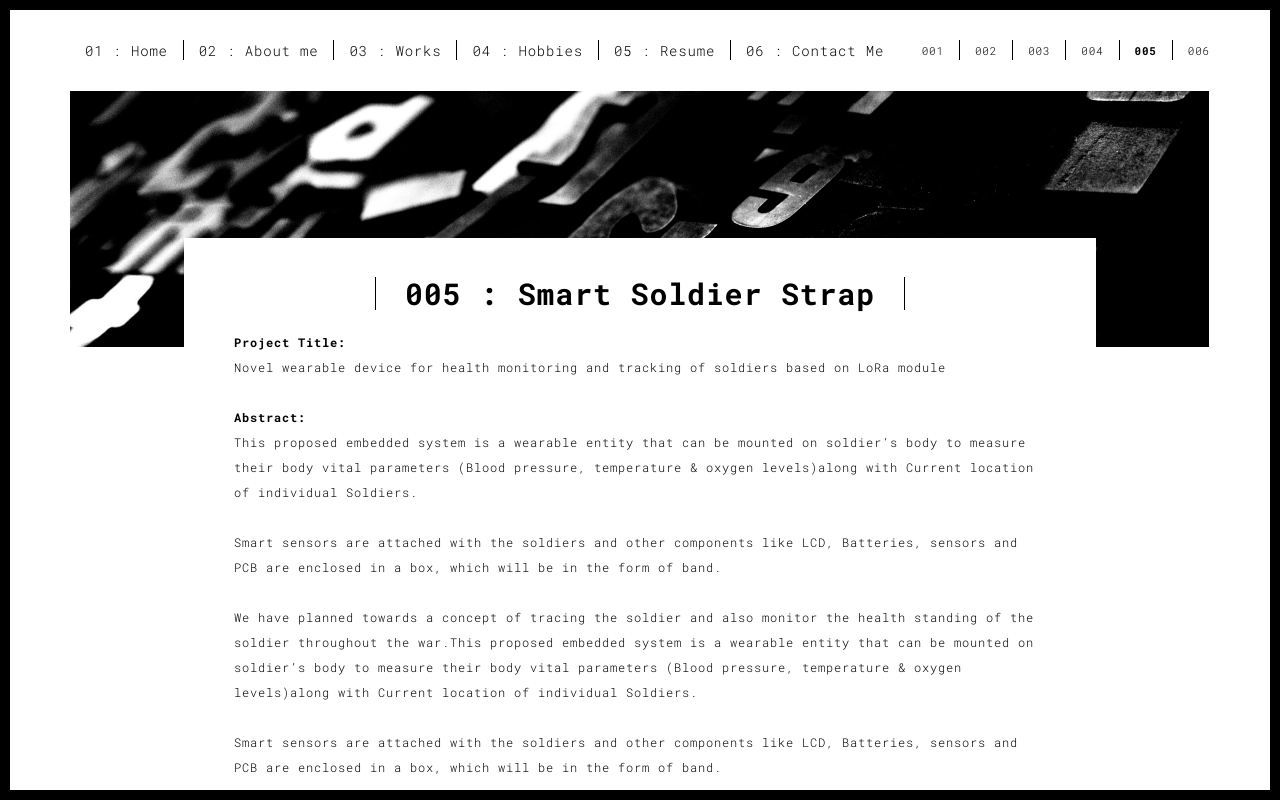
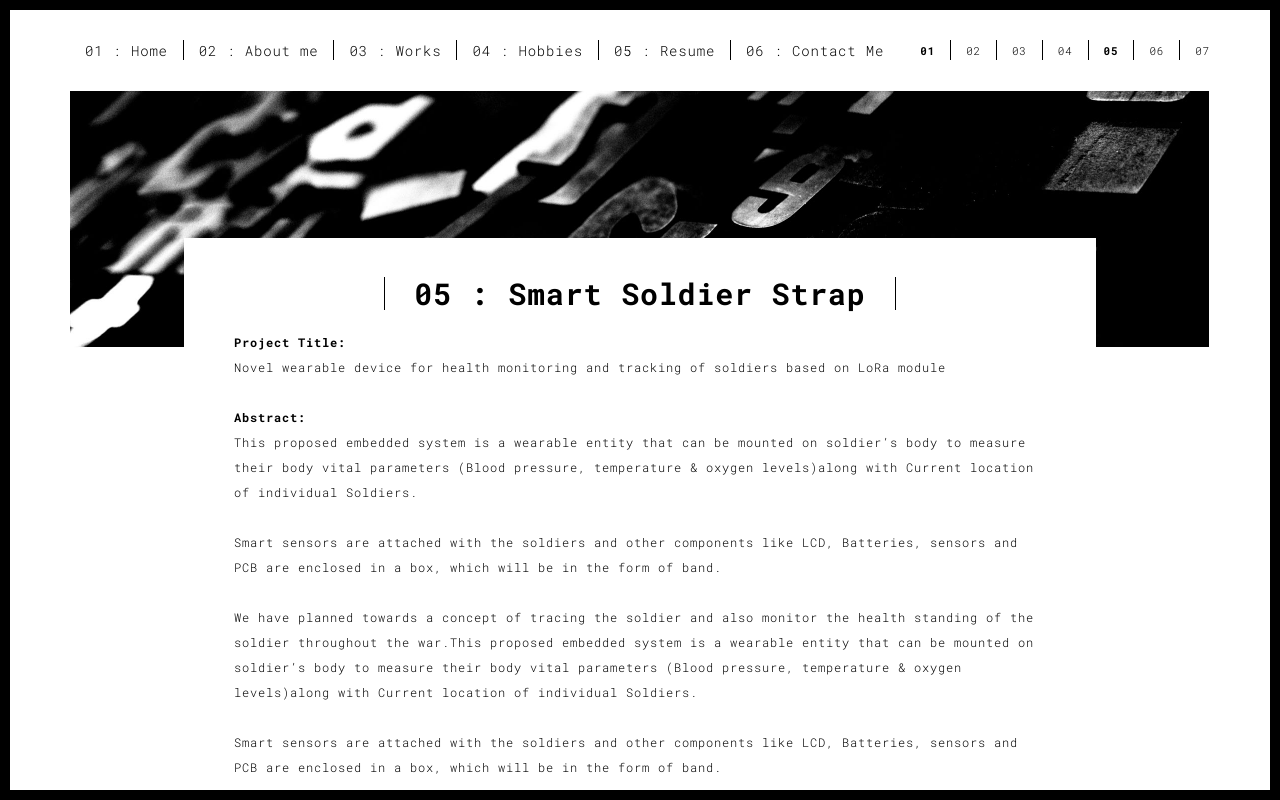
Before and after one commit to yashashjain/yashashjain, a plain HTML site: page p5.html in a window 1280 px wide. Shown: the top 800 px of the page. Drawn offline with Linux system fonts and the light colour scheme.

Commit message:
Update p5.html

```diff
--- a/p5.html
+++ b/p5.html
@@ -47,14 +47,17 @@
 
 
 
-        <ul class="nav navbar-nav navbar-right navbar-small visible-md visible-lg">
-          <li><a href="./p1.html" title="">001</a></li>
-         <li><a href="./p2.html" title="">002</a></li>
-         <li><a href="./p3.html" title="">003</a></li>
-         <li><a href="./p4.html" title="">004</a></li>
-         <li><a href="./p5.html" title="" class="active">005</a></li>
-         <li><a href="./p6.html" title="">006</a></li>
-       </ul>
+
+
+          <ul class="nav navbar-nav navbar-right navbar-small visible-md visible-lg">
+             <li><a href="./p1.html" title="" class="active">01</a></li>
+            <li><a href="./p2.html" title="">02</a></li>
+            <li><a href="./p3.html" title="">03</a></li>
+            <li><a href="./p4.html" title="">04</a></li>
+            <li><a href="./p5.html" title="">05</a></li>
+            <li><a href="./p6.html" title="">06</a></li>
+            <li><a href="./p7.html" title="">07</a></li>
+          </ul>
 
 
       </div>
@@ -68,7 +71,7 @@
         <img src="./assets/images/work001-01.jpg" class="img-responsive" alt="">
         <div class="card-container">
           <div class="text-center">
-            <h1 class="h2">005 : Smart Soldier Strap </h1>
+            <h1 class="h2">05 : Smart Soldier Strap </h1>
           </div>
           <p style="font-size:12px;">
             <b>Project Title:</b></br>
```
